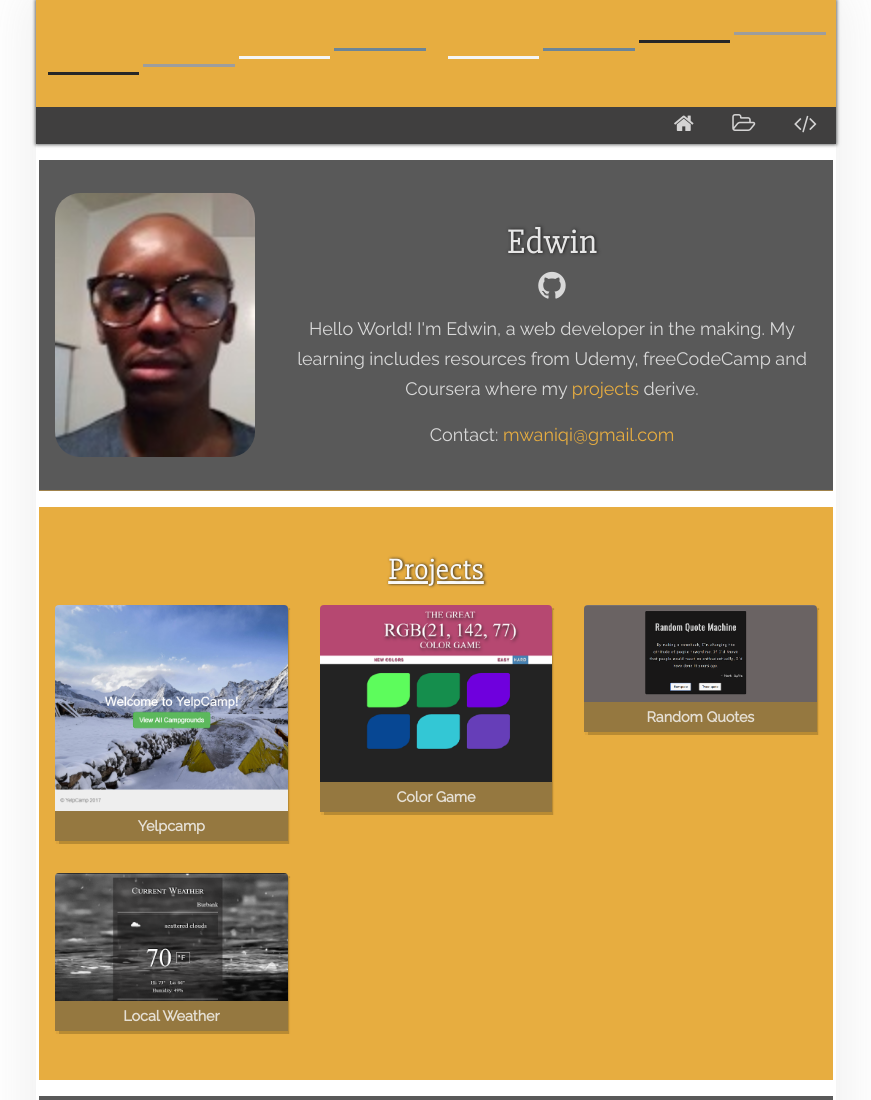
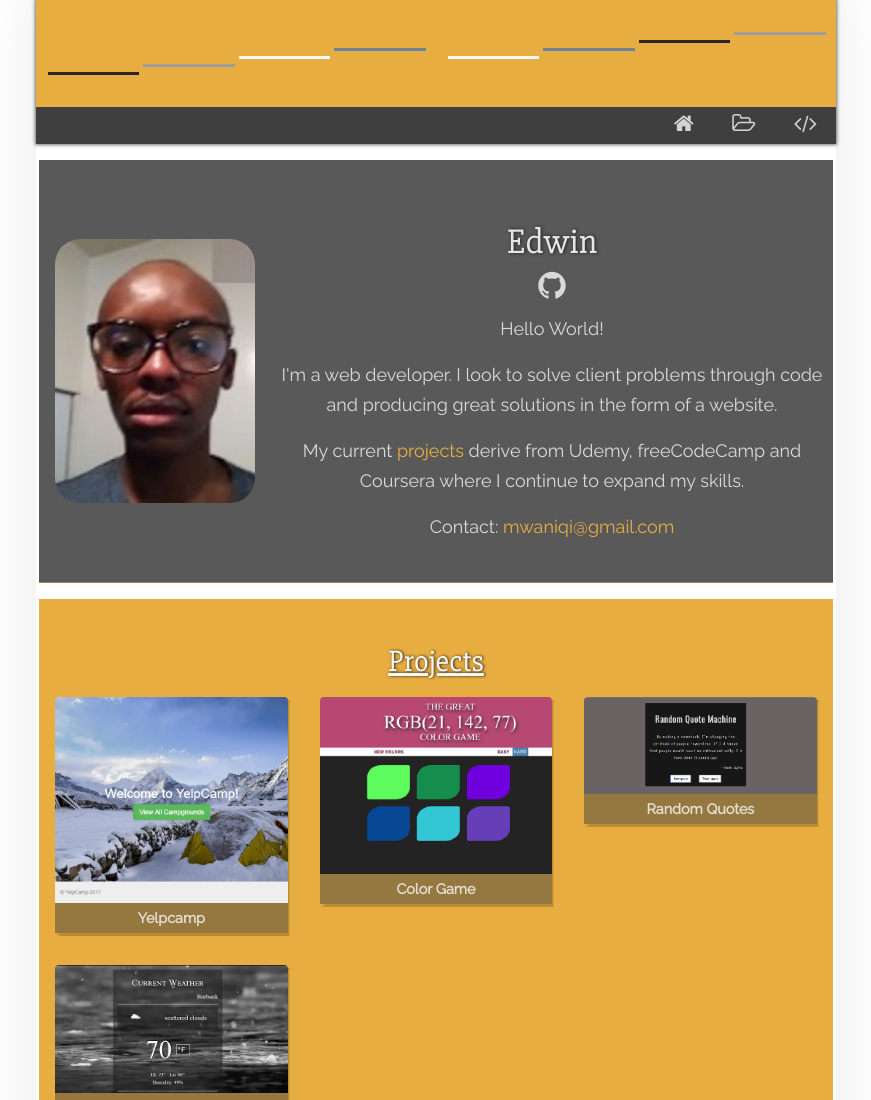
Before and after one commit to Mwaniqi/mwaniqi.github.io, a plain HTML site: page index.html in a window 1280 px wide. Shown: the top 1100 px of the page, without its empty margins (204-1075 px from the left). Drawn offline with Linux system fonts and the light colour scheme.

Commit message:
tweak intro

```diff
--- a/index.html
+++ b/index.html
@@ -62,7 +62,9 @@
         <a id="github" href="https://github.com/Mwaniqi" target="_blank">
           <i class="fa fa-github"></i>
         </a>
-        <p>Hello World! I'm Edwin, a web developer in the making. My learning includes resources from Udemy, freeCodeCamp and Coursera where my <a href="#projects" id="projectLink">projects</a> derive.</p>
+        <p>Hello World!</p>
+        <p>I'm a web developer. I look to solve client problems through code and producing great solutions in the form of a website.</p>
+        <p>My current <a href="#projects" id="projectLink">projects</a> derive from Udemy, freeCodeCamp and Coursera where I continue to expand my skills.</p>
         <p>Contact:
           <a href="mailto: mwaniqi@gmail.com" id="email"> mwaniqi@gmail.com</a>
         </p>
```
